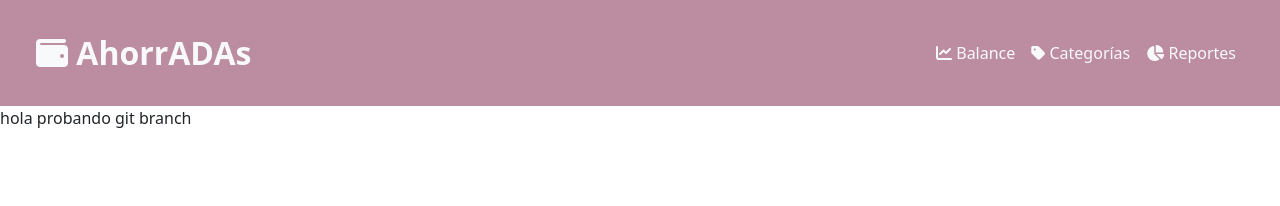
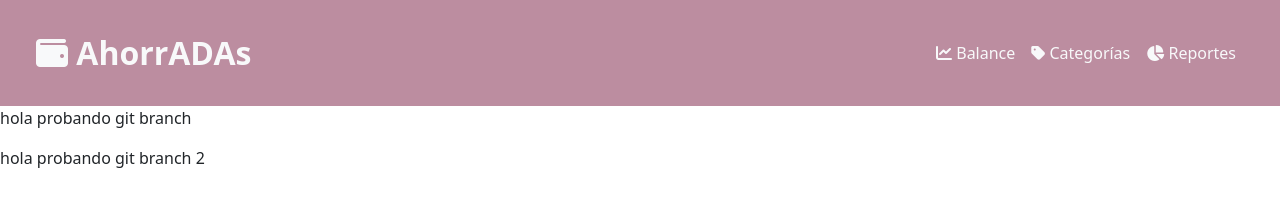
Before and after one commit to Mayaba93/Ahorradas, a plain HTML site: page index.html in a window 1280 px wide. Drawn offline with nearby package versions, Linux system fonts and the light colour scheme.

Commit message:
probando git branch 2

```diff
--- a/index.html
+++ b/index.html
@@ -34,6 +34,7 @@
       </nav>
 
       <p>hola probando git branch</p>
+      <p>hola probando git branch 2</p>
     <script src="https://cdn.jsdelivr.net/npm/bootstrap@5.2.0/dist/js/bootstrap.bundle.min.js" integrity="sha384-A3rJD856KowSb7dwlZdYEkO39Gagi7vIsF0jrRAoQmDKKtQBHUuLZ9AsSv4jD4Xa" crossorigin="anonymous"></script>
     <script src="main.js"></script>
 </body>
```
